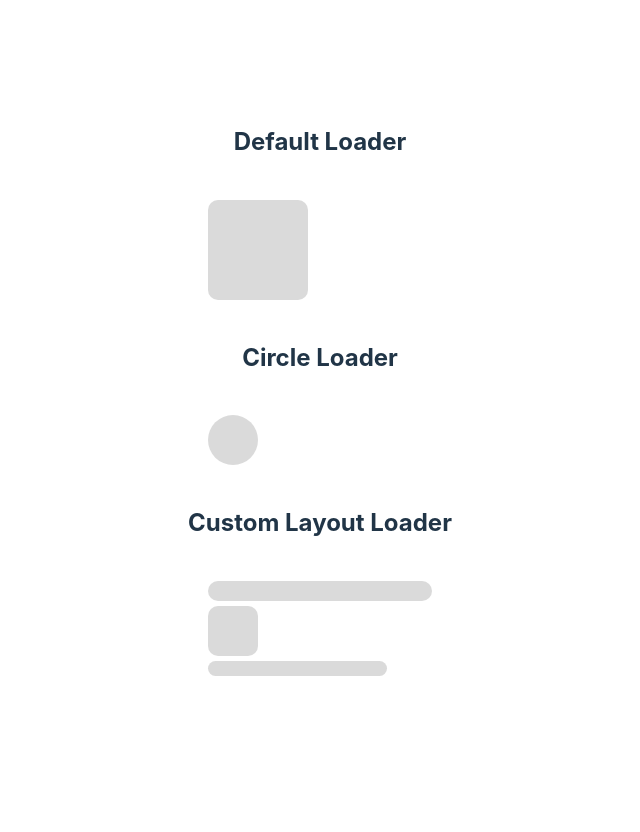
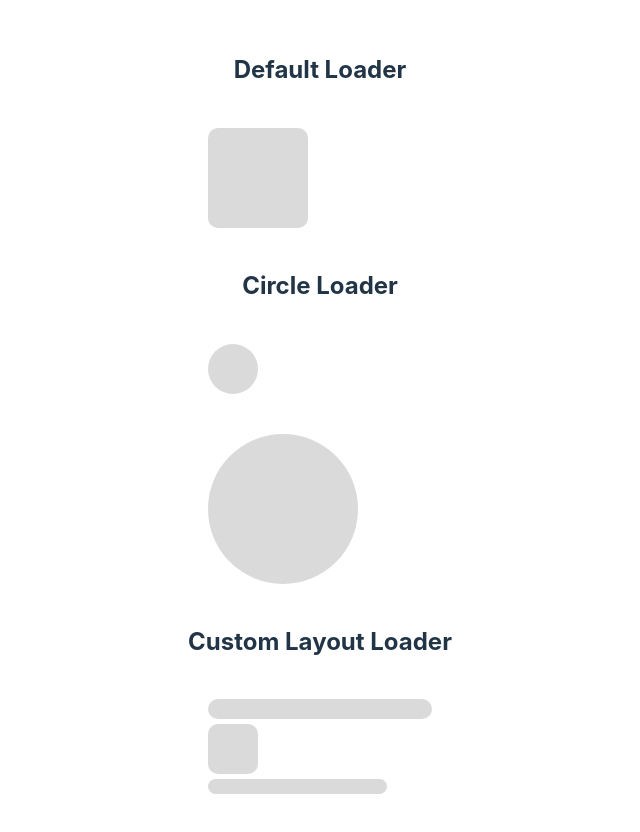
Before and after one commit to arunraj-ar/magic-shimmer, a React (Vite) app: page / in a window 1280 px wide. Shown: the top 832 px of the page, without its empty margins (320-960 px from the left). Before the commit the page ends 800 px from the top, so only its background shows below. Built offline with nearby package versions, Linux system fonts and the light colour scheme.

Commit message:
default loader fix

```diff
--- a/src/App.jsx
+++ b/src/App.jsx
@@ -11,6 +11,7 @@ function App() {
 
       <h2>Circle Loader</h2>
       <Loader layout={[{shape:"circle", width:"50px",height:"50px"}]} />
+      <Loader shape='circle' width='150px' height='150px' />
 
       <h2>Custom Layout Loader</h2>
       <Loader
--- a/src/Loader.jsx
+++ b/src/Loader.jsx
@@ -3,8 +3,8 @@ import "./Loader.css";
 
 const Loader = ({
   shape = "rectangle",
-  width = "100%",
-  height = "20px",
+  width = "100px",
+  height = "100px",
   animate = true,
   speed = 2,
   theme = "light",
@@ -50,9 +50,9 @@ const Loader = ({
             <div
               className={`hole ${animate ? "animate" : ""}`}
               style={getStyles({
-                shape: "rectangle",
-                width: "100px",
-                height: "100px",
+                shape: shape,
+                width: width,
+                height: height,
               })}
             />
           </div>
```
